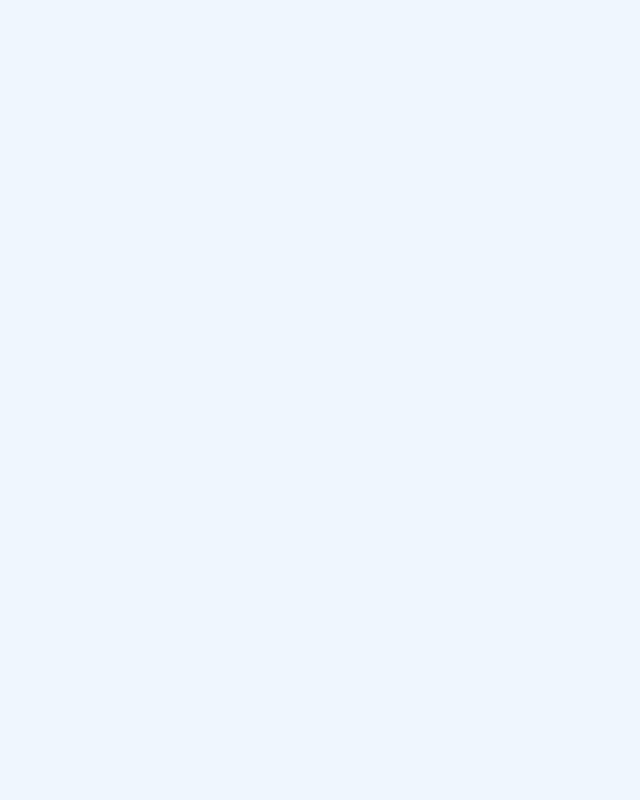
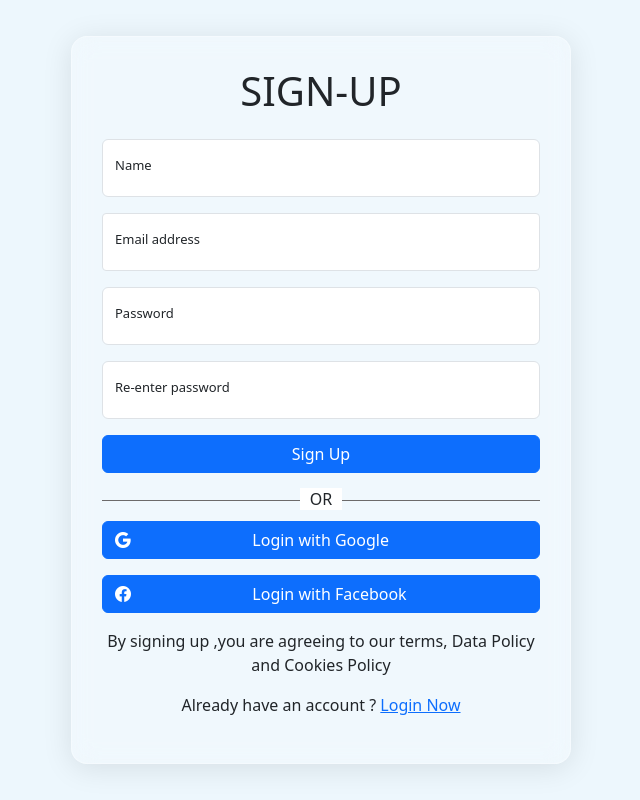
Before and after one commit to OshnMdw/DriveSmart-Admin, a React (Create React App) app: page /signUp in a window 1280 px wide. Before the commit this address had no page. Shown: the whole page, without its empty margins (319-959 px from the left). Built offline with nearby package versions, Linux system fonts and the light colour scheme.

Commit message:
add signUp page

```diff
--- /dev/null
+++ b/src/assets/CSS/signUp.css
@@ -0,0 +1,50 @@
+.form-text{
+    font-size: smaller;
+    text-align: left;
+}
+.form-label{
+    font-size: small;
+    text-align: left;
+}
+.link-button{
+    background-color:none;
+}
+.link-button:hover{
+    background-color: none;
+    color: #3B474F;
+}
+.task-button{
+    width : 100%;
+    background-color: #B5E3EA;
+    border: none;
+    color: black;
+}
+.task-button:hover{
+    background-color: #3B474F;
+    color: white;
+}
+
+.hr-line {
+    width: 100%;
+    text-align: center;
+    border-bottom: 0.5px solid #6C6A6A;
+    line-height: 0.1em;
+    margin: 10px 0 20px;
+}
+.hr-line span {
+    background: #fff;
+    padding: 0 10px;
+}
+.blurEffect{
+    background: rgba(255, 255, 255, 0.2);
+    border-radius: 16px;
+    box-shadow: 0 4px 30px rgba(0, 0, 0, 0.1);
+    backdrop-filter: blur(12.9px);
+    -webkit-backdrop-filter: blur(12.9px);
+    border: 1px solid rgba(255, 255, 255, 0.3);
+    padding: 30px;
+}
+
+a{
+    color: #000;
+}
--- a/src/routes/AllRoutes.js
+++ b/src/routes/AllRoutes.js
@@ -6,6 +6,9 @@ import EditVideo from '../views/EditVideo';
 import AllQuizView from '../views/AllQuizView';
 import AllPopQuizView from '../views/AllPopQuizView';
 import AllUsersView from '../views/AllUsersView';
+import SignUp from '../views/SignUp';
+import Login from '../views/Login';
+import PasswordVerify from '../components/PasswordVerify';
 
 function AllRoutes() {
   return (
@@ -16,6 +19,9 @@ function AllRoutes() {
           <Route path='/allquizzes'  element={<AllQuizView />}/>
           <Route path='/allpopquizzes'  element={<AllPopQuizView />}/>
           <Route path='/allusers'  element={<AllUsersView />}/>
+          <Route path='/signUp'  element={<SignUp/>}/>
+          <Route path='/login'  element={<Login/>}/>
+          <Route path='/passwordVerify'  element={<PasswordVerify/>}/>
         </Route>
      </Routes>
   )
--- /dev/null
+++ b/src/views/SignUp.js
@@ -0,0 +1,98 @@
+import React from "react";
+import FloatingLabel from 'react-bootstrap/FloatingLabel';
+import Form from 'react-bootstrap/Form';
+import '../assets/CSS/signUp.css'
+import Button from 'react-bootstrap/Button';
+import { Link } from "react-router-dom";
+
+export default function SignUp() {
+    return (
+        <div className="container-fluid" style={{ display: 'flex', justifyContent: 'center', alignItems: 'center',height:'100vh' }}>
+            <div className="blurEffect" style={{ width: '500px' }}>
+                <h1 className="mb-4" style={{textAlign:'center'}}>SIGN-UP</h1>
+                <Form>
+                    <FloatingLabel
+                        controlId="floatingInput"
+                        label="Name"
+                        className="mb-3"
+                        style={{ fontSize: 'small' }}
+                    >
+                        <Form.Control type="text" placeholder="Enter your name" required />
+                    </FloatingLabel>
+
+                    <FloatingLabel
+                        controlId="floatingInput"
+                        label="Email address"
+                        className="mb-3"
+                        style={{ fontSize: 'small' }}
+                        aria-required
+                    >
+                        <Form.Control type="email" size="sm" placeholder="name@example.com" required />
+                    </FloatingLabel>
+
+                    <FloatingLabel
+                        controlId="floatingPassword"
+                        label="Password"
+                        className="mb-3"
+                        style={{ fontSize: 'small' }}
+                        aria-required={true}
+                    >
+                        <Form.Control type="password" placeholder="Password" required />
+                    </FloatingLabel>
+
+                    <FloatingLabel
+                        controlId="floatingInput"
+                        label="Re-enter password"
+                        className="mb-3"
+                        style={{ fontSize: 'small' }}
+                    >
+                        <Form.Control type="password" placeholder="Re-enter password" required/>
+                    </FloatingLabel>
+
+                <div style={{ display: 'flex', flexDirection: 'column' }}>
+                    <Button type='submit' className="mb-3 task-button">Sign Up</Button>
+                    <p className="hr-line"><span>OR</span></p>
+
+                    <Button type="submit" className="mb-3 task-button" style={{display:'flex',flexDirection:'row',justifyContent:'center',alignItems:'center'}}>
+                        <div style={{flex:1/3,textAlign:'start'}}>
+                        <i class="bi bi-google"></i>
+                        </div>
+                        <div style={{flex:2/3,textAlign:'start'}}>
+                        Login with Google
+                        </div>
+
+
+                    </Button>
+                    <Button type='submit' className="mb-3 task-button" style={{display:'flex',flexDirection:'row',justifyContent:'center',alignItems:'center'}}>
+                        <div style={{flex:1/3,textAlign:'start'}}>
+                        <i class="bi bi-facebook"></i>
+                        </div>
+                        <div style={{flex:2/3,textAlign:'start'}}>
+                        Login with Facebook
+                        </div>
+
+
+                    </Button>
+
+
+
+
+                    <p className="mb-3" style={{fontSize:'12',fontWeight:'lighter',textAlign:'center'}}>
+                        By signing up ,you are agreeing to our terms, Data
+                        Policy and Cookies Policy
+                    </p>
+                    <p className="mb-3" style={{fontSize:'12',fontWeight:'lighter',textAlign:'center'}}>
+                        Already have an account ? <Link to="/login"><span>Login Now</span></Link>
+                    </p>
+                </div>
+                </Form>
+
+
+
+
+
+            </div>
+        </div >
+
+    )
+}
```
